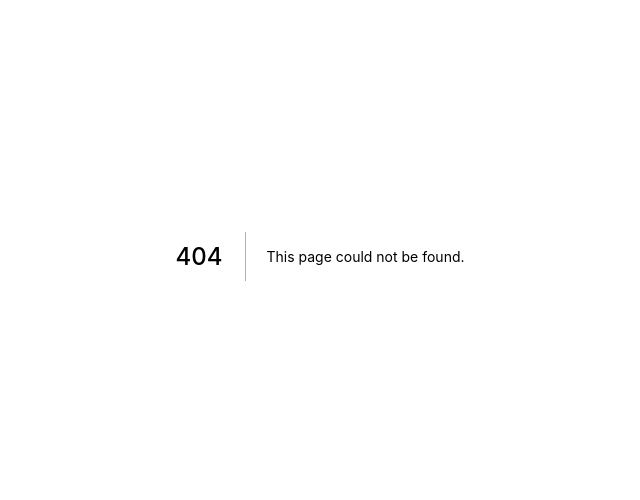
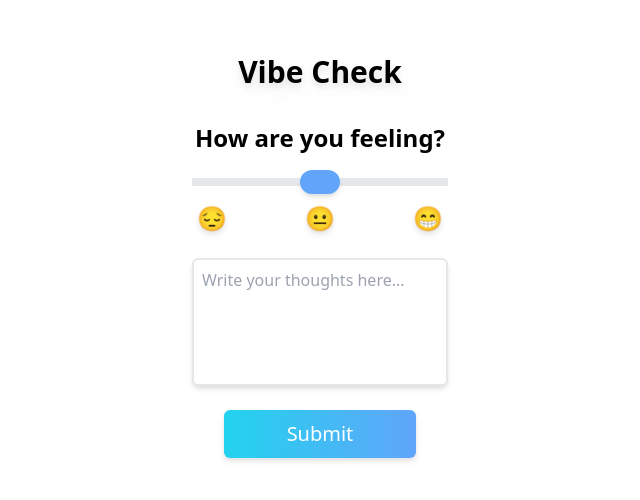
Before and after one commit to kphan32/vibes, a Next.js app: page /vibe_check in a window 1280 px wide. Before the commit this address had no page. Shown: the part 144-644 px from the top of the page, without its empty margins (320-960 px from the left). Built offline with nearby package versions, Linux system fonts and the light colour scheme.

Commit message:
Refactor daily vibe check to just vibe check

```diff
--- a/src/components/DailyForm/hooks/useDailyForm.ts
+++ /dev/null
@@ -1,15 +0,0 @@
-import useLocalStorage from "../../../hooks/useLocalStorage";
-import DailyEntry from "../../../types/dailyEntry";
-
-const useDailyForm = () => {
-  const [entries, setEntries] = useLocalStorage<DailyEntry[]>(
-    "dailyEntries",
-    []
-  );
-
-  const addEntry = (entry: DailyEntry) => setEntries([entry, ...entries]);
-
-  return [addEntry];
-};
-
-export default useDailyForm;
--- /dev/null
+++ b/src/components/VibeCheck/hooks/useVibeCheckForm.ts
@@ -0,0 +1,15 @@
+import useLocalStorage from "../../../hooks/useLocalStorage";
+import VibeCheckEntry from "../../../types/vibeCheckEntry";
+
+const useVibeCheckForm = () => {
+  const [entries, setEntries] = useLocalStorage<VibeCheckEntry[]>(
+    "vibeCheckEntries",
+    []
+  );
+
+  const addEntry = (entry: VibeCheckEntry) => setEntries([entry, ...entries]);
+
+  return [addEntry];
+};
+
+export default useVibeCheckForm;
--- a/src/components/DailyForm/index.tsx
+++ b/src/components/VibeCheck/index.tsx
@@ -1,5 +1,5 @@
 import { Field, Form, Formik } from "formik";
-import useDailyForm from "./hooks/useDailyForm";
+import useVibeCheckForm from "./hooks/useVibeCheckForm";
 
 const MoodSlider = () => {
   return (
@@ -56,8 +56,8 @@ const Submit = () => {
   );
 };
 
-const DailyForm = () => {
-  const [addEntry] = useDailyForm();
+const VibeCheckForm = () => {
+  const [addEntry] = useVibeCheckForm();
 
   return (
     <div className="flex justify-center w-full">
@@ -82,4 +82,4 @@ const DailyForm = () => {
   );
 };
 
-export default DailyForm;
+export default VibeCheckForm;
--- a/src/pages/daily.tsx
+++ /dev/null
@@ -1,3 +0,0 @@
-import DailyFormPage from "../screens/DailyFormPage";
-
-export default DailyFormPage;
--- /dev/null
+++ b/src/pages/vibe_check.tsx
@@ -0,0 +1,3 @@
+import VibeCheckPage from "../screens/VibeCheckPage";
+
+export default VibeCheckPage;
--- a/src/screens/DailyFormPage/index.tsx
+++ /dev/null
@@ -1,13 +0,0 @@
-import type { NextPage } from "next";
-import DailyForm from "../../components/DailyForm";
-
-const DailyFormPage: NextPage = () => {
-  return (
-    <div className="w-screen h-screen flex flex-col justify-center items-center space-y-8 px-4 text-center">
-      <p className="text-3xl font-bold drop-shadow-lg">Daily Vibe Check</p>
-      <DailyForm />
-    </div>
-  );
-};
-
-export default DailyFormPage;
--- a/src/screens/Home/index.tsx
+++ b/src/screens/Home/index.tsx
@@ -1,6 +1,6 @@
 import type { NextPage } from "next";
 import { useEffect } from "react";
-import DailyForm from "../../components/DailyForm";
+import VibeCheckForm from "../../components/VibeCheck";
 
 const Home: NextPage = () => {
   const sendNotification = () => {
--- /dev/null
+++ b/src/screens/VibeCheckPage/index.tsx
@@ -0,0 +1,13 @@
+import type { NextPage } from "next";
+import VibeCheckForm from "../../components/VibeCheck";
+
+const VibeCheckPage: NextPage = () => {
+  return (
+    <div className="w-screen h-screen flex flex-col justify-center items-center space-y-8 px-4 text-center">
+      <p className="text-3xl font-bold drop-shadow-lg">Vibe Check</p>
+      <VibeCheckForm />
+    </div>
+  );
+};
+
+export default VibeCheckPage;
--- a/src/types/dailyEntry.ts
+++ b/src/types/vibeCheckEntry.ts
@@ -1,7 +1,7 @@
-type DailyEntry = {
+type VibeCheckEntry = {
   timestamp: Date;
   moodScore: number;
   description: string;
 };
 
-export default DailyEntry;
+export default VibeCheckEntry;
```
